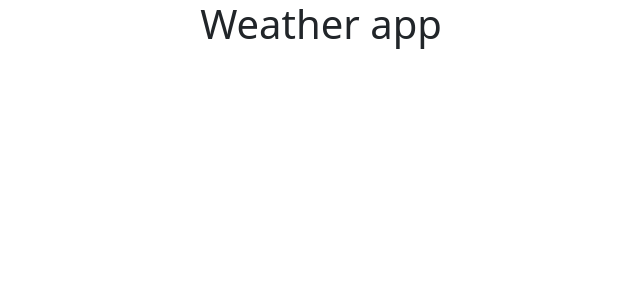
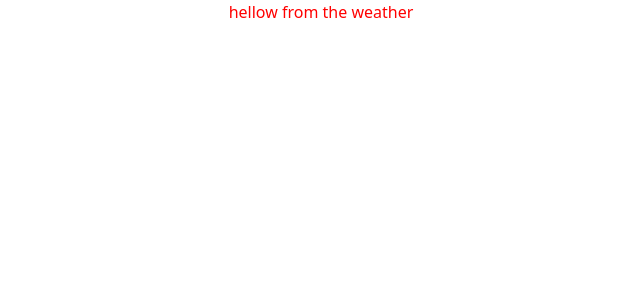
Before and after one commit to MellowMokoen/react-weather-app, a React (Create React App) app: page / in a window 1280 px wide. Shown: the top 300 px of the page, without its empty margins (319-959 px from the left). Built offline with nearby package versions, Linux system fonts and the light colour scheme.

Commit message:
Created Weather component

```diff
--- a/src/App.js
+++ b/src/App.js
@@ -1,11 +1,12 @@
 import React from "react";
 import "./App.css";
+import Weather from "./Weather";
 
 function App() {
   return (
     <div className="App">
       <div className="container">
-        <h1>Weather app</h1>
+        <Weather />
       </div>
     </div>
   );
--- /dev/null
+++ b/src/Weather.css
@@ -0,0 +1,3 @@
+.weather {
+  color: red;
+}
--- /dev/null
+++ b/src/Weather.js
@@ -0,0 +1,6 @@
+import React from "react";
+import "./Weather.css";
+
+export default function Weather() {
+  return <div className="weather">hellow from the weather</div>;
+}
```
